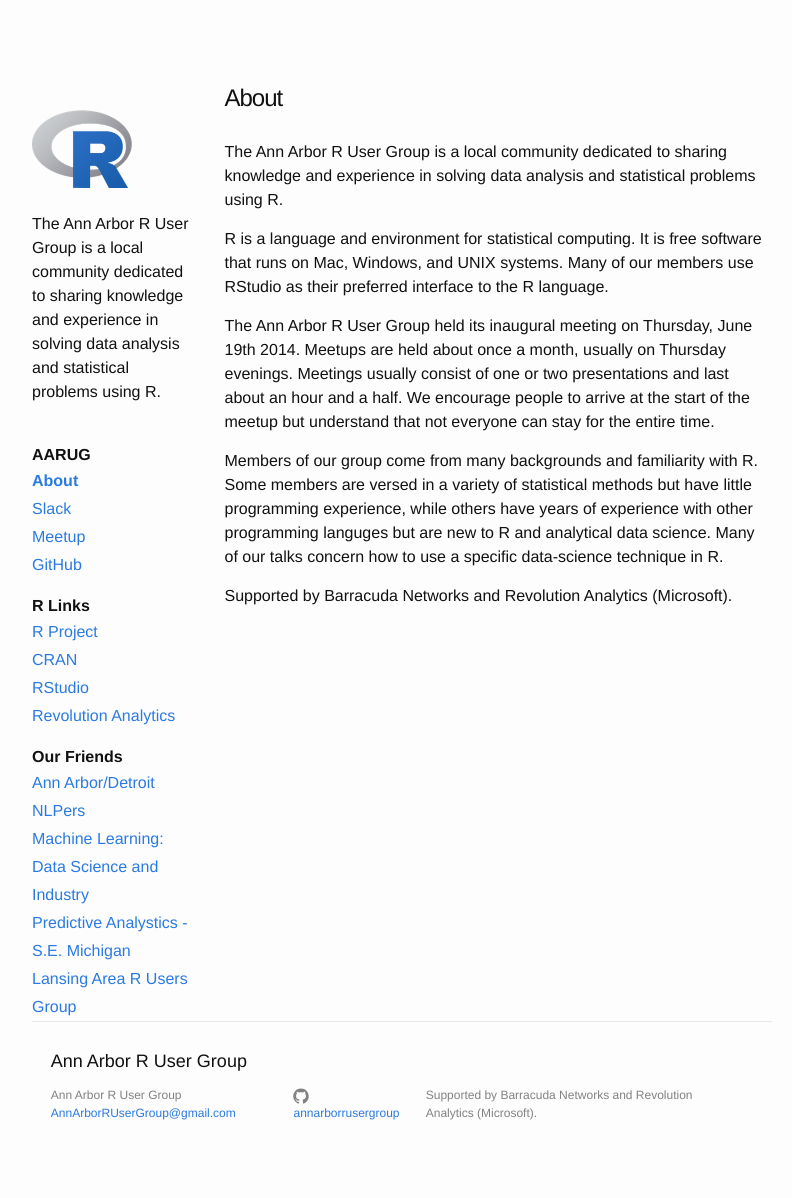
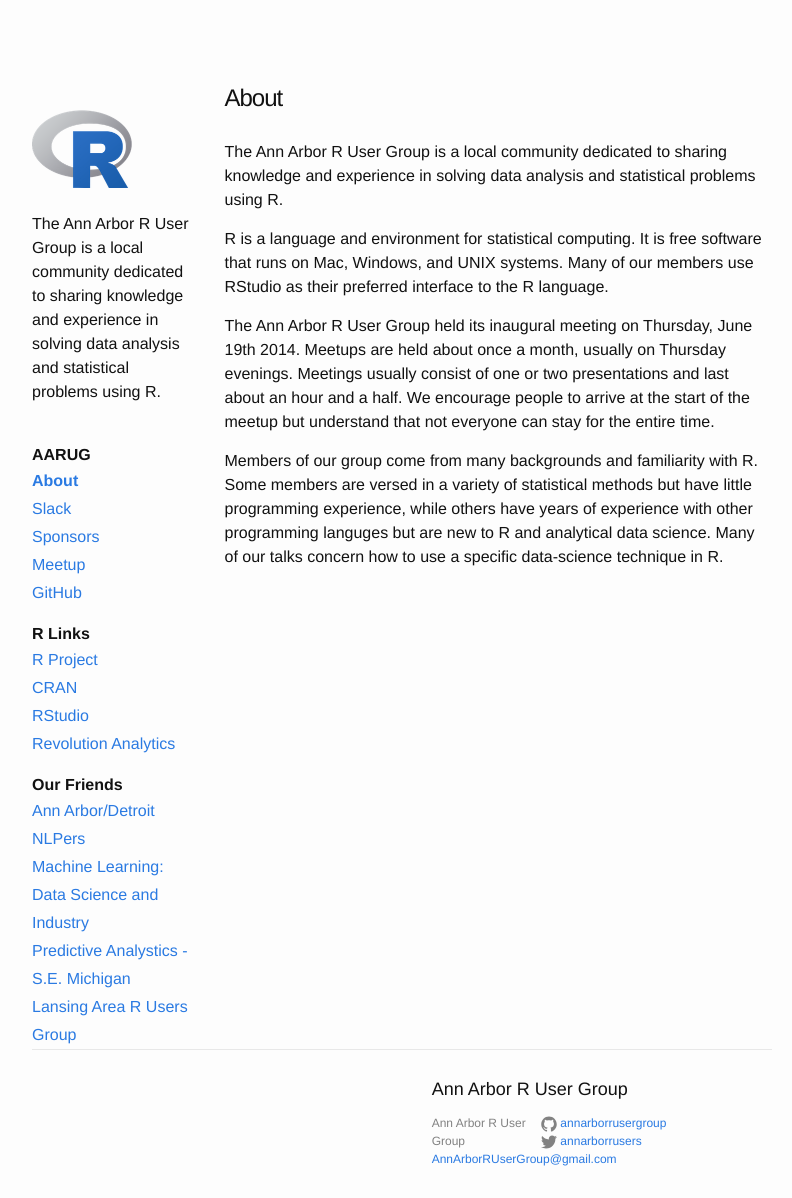
Before and after one commit to AnnArborRUserGroup/AnnArborRUserGroup.github.io, a Jekyll site: the page built from about.md, in a window 1280 px wide. Shown: the whole page, without its empty margins (238-1030 px from the left). Built offline with Jekyll 4.4.1, drawn with Linux system fonts in a browser that asks for light colours; before the commit the page ends 1152 px from its top, so only the background shows below that; some of the changed lines change nothing that is shown.

Commit message:
adding sponsor page

```diff
--- a/_config.yml
+++ b/_config.yml
@@ -2,10 +2,11 @@
 title: Ann Arbor R User Group
 email: AnnArborRUserGroup@gmail.com
 description:  The Ann Arbor R User Group is a local community dedicated to sharing knowledge and experience in solving data analysis and statistical problems using R.
-sponsor: Supported by Barracuda Networks and Revolution Analytics (Microsoft).
+#sponsor: Supported by Barracuda Networks and Revolution Analytics (Microsoft).
 baseurl: "" # the subpath of your site, e.g. /blog/
 url: "http://annarborrusergroup.github.io" # the base hostname & protocol for your site
 github_username:  annarborrusergroup
+twitter_username: annarborrusers
 
 # Build settings
 markdown: kramdown
--- a/_includes/footer.html
+++ b/_includes/footer.html
@@ -12,7 +12,7 @@
         </ul>
       </div>
 
-      <div class="footer-col  footer-col-2">
+      <div class="footer-col  footer-col-3">
         <ul class="social-media-list">
           {% if site.github_username %}
           <li>
@@ -45,8 +45,8 @@
         </ul>
       </div>
 
-      <div class="footer-col  footer-col-3">
-        <p class="text">{{ site.sponsor }}</p>
+      <div class="footer-col  footer-col-2">
+        <!-- <p class="text">{{ site.sponsor }}</p> -->
       </div>
     </div>
 
--- /dev/null
+++ b/sponsors.md
@@ -0,0 +1,31 @@
+---
+layout: page
+title: Sponsors
+permalink: /sponsors/
+---
+
+## Our sponsors
+
+#### Revolution Analytics (Microsoft)
+
+<img height="50px" src="/images/sponsors/revolutionanalytics.png">
+
+Revolution Analytics is a commercial provider of R (Revolution R Open and Revolution R Enterprise) and has been the major source of funding for the Ann Arbor R User Group, covering the costs of using Meetup.com.
+
+#### SPARK Ann Arbor
+
+<img height="50px" src="/images/sponsors/spark.png">
+
+SPARK Ann Arbor hosted our Februrary 2016 Meetup and provided food and drink.
+
+#### Methods
+
+<img height="50px" src="/images/sponsors/methods.png">
+
+[Methods](http://www.methodsconsultants.com) is an Ypsilanti-based data science and statistical consulting firm. Methods sponsored our January 2016 Meetup, providing food and drink.
+
+#### Barracuda Networks
+
+<img height="50px" src="/images/sponsors/barracuda.jpeg">
+
+Barracuda Networks has provided meeting space for many of our meetups in 2015.
```
Also changed, not shown: images/sponsors/barracuda.jpeg (added), images/sponsors/methods.png (added), images/sponsors/revolutionanalytics.png (added), images/sponsors/spark.png (added).
